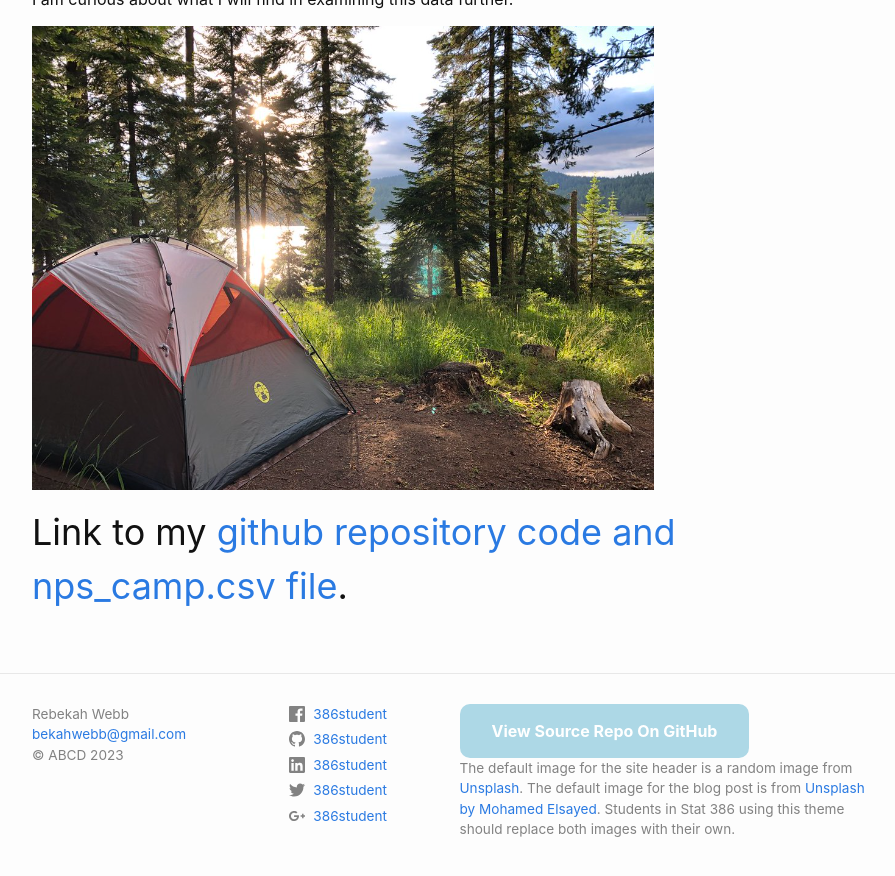
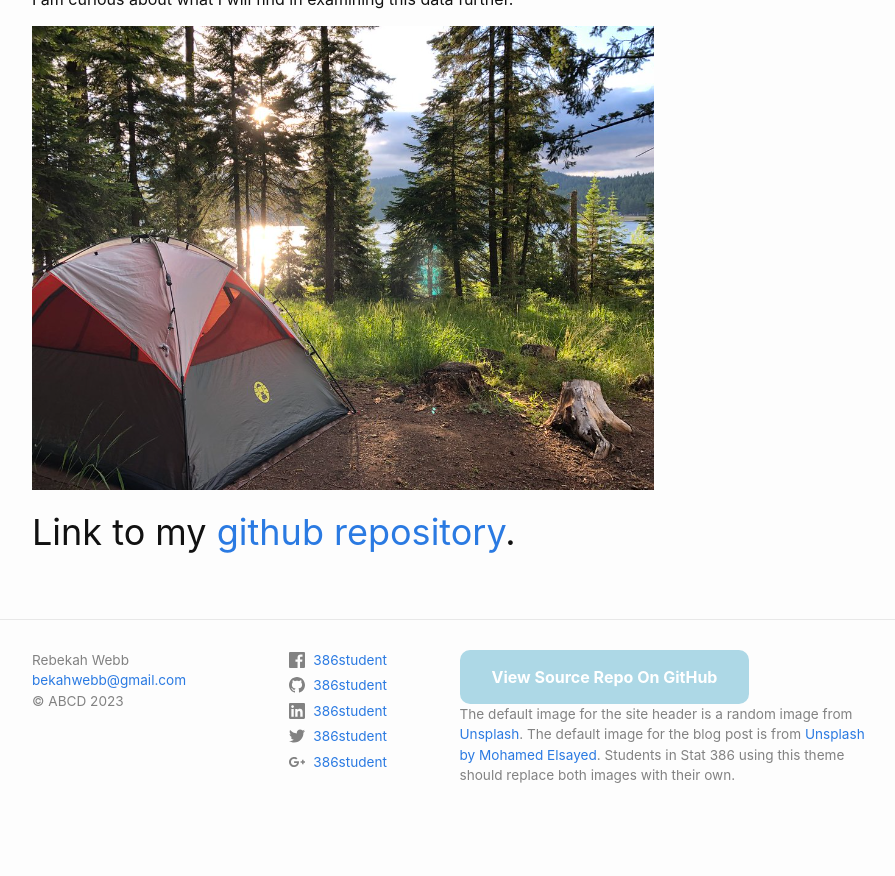
Before and after one commit to bekahwebb/bekahwebb.github.io, a Jekyll site: the page built from _posts/2023-09-01-A-look-at-the-Cost-of-Camping-at-all-63-National-Parks.md, in a window 1280 px wide and 900 px high, scrolled down 7360 px. Shown: the top 876 px of the window, without its empty margins (188-1083 px from the left). Built offline with Jekyll 4.4.1, drawn with Linux system fonts in a browser that asks for light colours; comment, search, counter and statistics services are not loaded; after the commit the page ends 8206 px from its top, so only the background shows below that; some of the changed text lies outside the part shown.

Commit message:
trying to fix github link

```diff
--- a/_posts/2023-09-01-A-look-at-the-Cost-of-Camping-at-all-63-National-Parks.md
+++ b/_posts/2023-09-01-A-look-at-the-Cost-of-Camping-at-all-63-National-Parks.md
@@ -263,4 +263,4 @@ I am curious about what I will find in examining this data further.
 
 ![Nature_camp.png](/assets/images/Nature_camp.png)
 
-# Link to my [github repository code and nps_camp.csv file]('https://github.com/bekahwebb/Camp_Blog_Code).
+# Link to my [github repository]('https://github.com/bekahwebb/Camp_Blog_Code).
```
